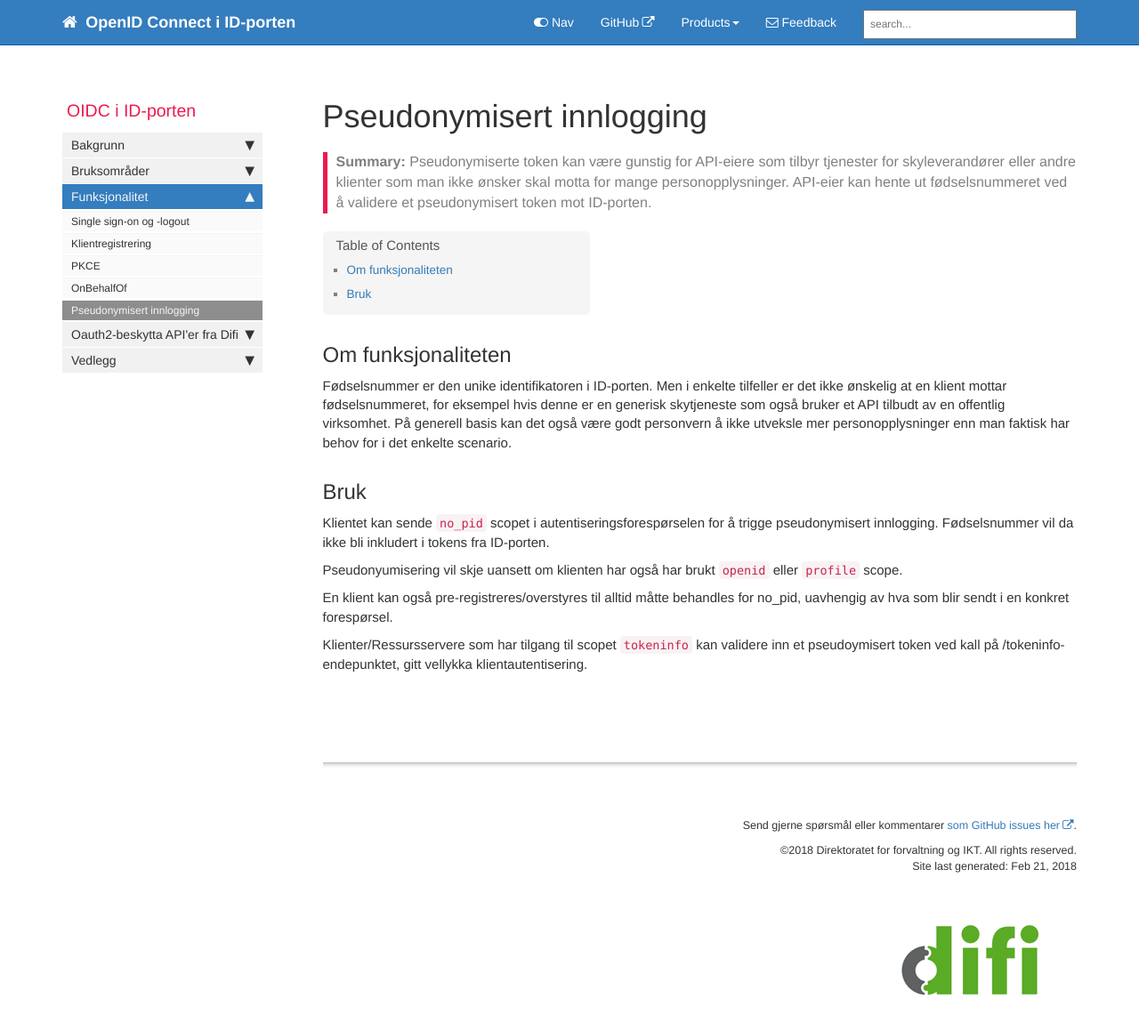
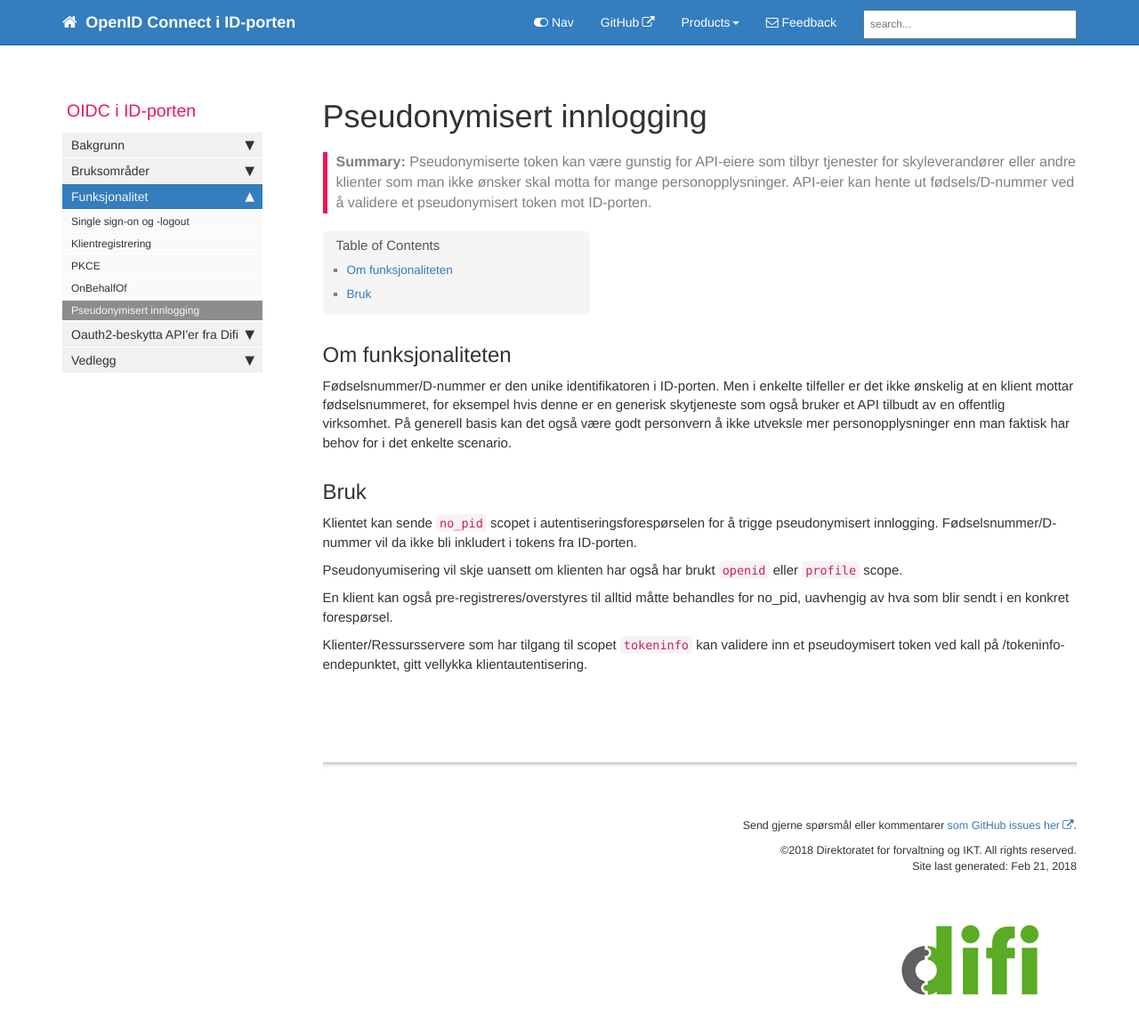
Before and after one commit to difi/idporten-oidc-dokumentasjon, a Jekyll site: the page built from pages/oidc/oidc_func_nopid.md, in a window 1280 px wide and 1244 px high. Shown: the top 1158 px of the window at 89% size. Built offline with Jekyll 4.4.1, drawn with Linux system fonts in a browser that asks for light colours; nearby versions of some CDN libraries; comment, search, counter and statistics services are not loaded.

Commit message:
presisere at fødselsnummer ogso inkluderer d-nummer

````diff
--- a/pages/oidc/oidc_func_nopid.md
+++ b/pages/oidc/oidc_func_nopid.md
@@ -1,7 +1,7 @@
 ---
 title: Pseudonymisert innlogging
 description: Pseduonymisert innlogging
-summary: "Pseudonymiserte token kan være gunstig for API-eiere som tilbyr tjenester for skyleverandører eller andre klienter som man ikke ønsker skal motta for mange personopplysninger. API-eier kan hente ut fødselsnummeret ved å validere et pseudonymisert token mot ID-porten."
+summary: "Pseudonymiserte token kan være gunstig for API-eiere som tilbyr tjenester for skyleverandører eller andre klienter som man ikke ønsker skal motta for mange personopplysninger. API-eier kan hente ut fødsels/D-nummer ved å validere et pseudonymisert token mot ID-porten."
 permalink: oidc_func_nopid.html
 
 layout: page
@@ -10,12 +10,12 @@
 
 ## Om funksjonaliteten
 
-Fødselsnummer er den unike identifikatoren i ID-porten.  Men i enkelte tilfeller er det ikke ønskelig at en klient mottar fødselsnummeret, for eksempel hvis denne er en generisk skytjeneste som også bruker et API tilbudt av en offentlig virksomhet.  På generell basis kan det også være godt personvern å ikke utveksle mer personopplysninger enn man faktisk har behov for i det enkelte scenario.
+Fødselsnummer/D-nummer er den unike identifikatoren i ID-porten.  Men i enkelte tilfeller er det ikke ønskelig at en klient mottar fødselsnummeret, for eksempel hvis denne er en generisk skytjeneste som også bruker et API tilbudt av en offentlig virksomhet.  På generell basis kan det også være godt personvern å ikke utveksle mer personopplysninger enn man faktisk har behov for i det enkelte scenario.
 
 
 ## Bruk
 
-Klientet kan sende ```no_pid``` scopet i autentiseringsforespørselen for å trigge pseudonymisert innlogging.  Fødselsnummer vil da ikke bli inkludert i tokens fra ID-porten.
+Klientet kan sende ```no_pid``` scopet i autentiseringsforespørselen for å trigge pseudonymisert innlogging.  Fødselsnummer/D-nummer vil da ikke bli inkludert i tokens fra ID-porten.
 
 Pseudonyumisering vil skje uansett om klienten har også har brukt  ```openid``` eller ```profile``` scope.
 
````
Also changed, not shown: pages/oidc/oidc_auth_codeflow.md (+1 -1 lines), pages/oidc/oidc_auth_oauth2.md (+2 -2 lines).
